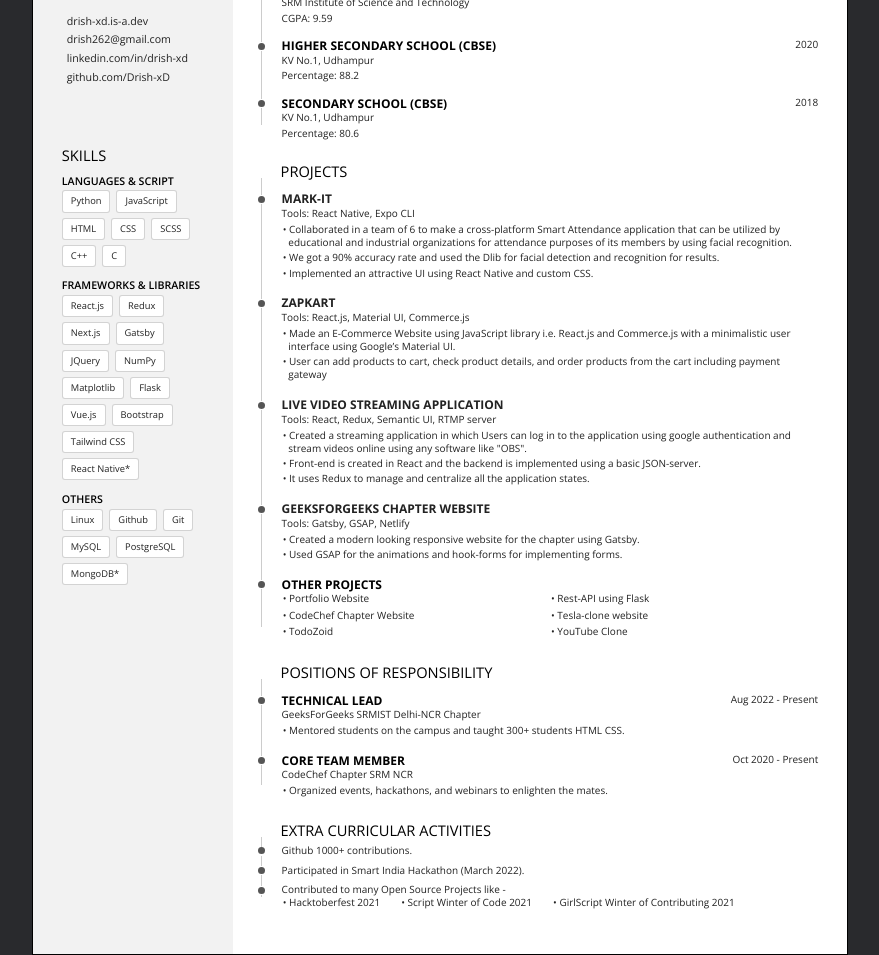
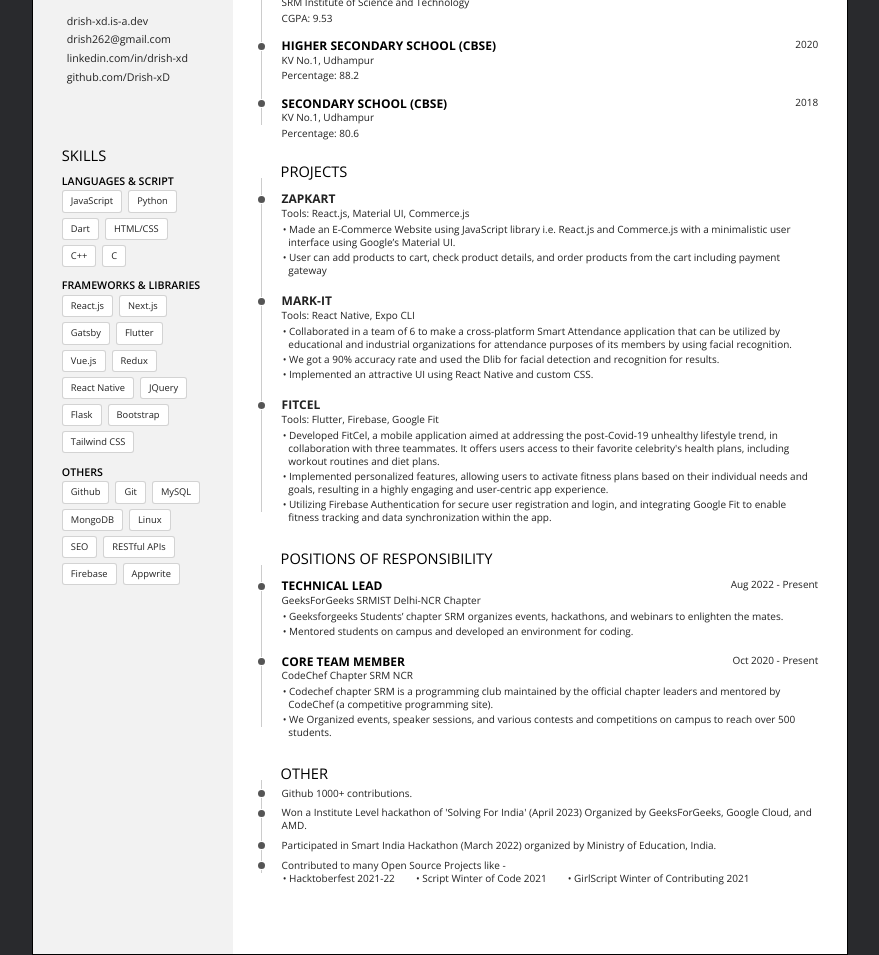
Before and after one commit to Drish-xD/Resume, a plain HTML site: page index.html in a window 1280 px wide. Shown: the part 101-1056 px from the top of the page, without its empty margins (200-1079 px from the left). Drawn offline with nearby package versions, Linux system fonts and the light colour scheme; files that its build step writes are made by us from their sources.

Commit message:
Updated Resume 2023

```diff
--- a/index.html
+++ b/index.html
@@ -13,7 +13,7 @@
     <aside>
       <header id="title">
         <h1>Drish</h1>
-        <span>Web Developer</span>
+        <span>Front-end Developer</span>
       </header>
       <!-- Contacts section -->
       <div id="contact">
@@ -44,11 +44,10 @@
 
         <h3>Languages & Script</h3>
         <ul>
+          <li>JavaScript</li>
           <li>Python</li>
-          <li>JavaScript</li>
-          <li>HTML</li>
-          <li>CSS</li>
-          <li>SCSS</li>
+          <li>Dart</li>
+          <li>HTML/CSS</li>
           <li>C++</li>
           <li>C</li>
         </ul>
@@ -56,27 +55,29 @@
         <h3>Frameworks & Libraries</h3>
         <ul>
           <li>React.js</li>
-          <li>Redux</li>
           <li>Next.js</li>
           <li>Gatsby</li>
+          <li>Flutter</li>
+          <li>Vue.js</li>
+          <li>Redux</li>
+          <li>React Native</li>
           <li>JQuery</li>
-          <li>NumPy</li>
-          <li>Matplotlib</li>
           <li>Flask</li>
-          <li>Vue.js</li>
           <li>Bootstrap</li>
           <li>Tailwind CSS</li>
-          <li>React Native*</li>
         </ul>
 
         <h3>Others</h3>
         <ul>
-          <li>Linux</li>
           <li>Github</li>
           <li>Git</li>
           <li>MySQL</li>
-          <li>PostgreSQL</li>
-          <li>MongoDB*</li>
+          <li>MongoDB</li>
+          <li>Linux</li>
+          <li>SEO</li>
+          <li>RESTful APIs</li>
+          <li>Firebase</li>
+          <li>Appwrite</li>
         </ul>
       </div>
     </aside>
@@ -96,7 +97,7 @@
               <h3>B.Tech in Computer Science and Engineering</h3>
               <span class="place">SRM Institute of Science and Technology</span>
             </header>
-            <div>CGPA: 9.59</div>
+            <div>CGPA: 9.53</div>
           </div>
         </div>
         <div class="blocks">
@@ -133,7 +134,34 @@
           <div class="details">
             <header>
               <h3>
-                <a href="https://github.com/Drish-xD/SIH-Hackthon">Mark-it</a>
+                <a href="https://zapkart-ecom.netlify.app/">Zapkart</a>
+              </h3>
+              <span class="tools"
+                >Tools: React.js, Material UI, Commerce.js</span
+              >
+            </header>
+            <div>
+              <ul>
+                <li>
+                  Made an E-Commerce Website using JavaScript library i.e.
+                  React.js and Commerce.js with a minimalistic user interface
+                  using Google’s Material UI.
+                </li>
+                <li>
+                  User can add products to cart, check product details, and
+                  order products from the cart including payment gateway
+                </li>
+              </ul>
+            </div>
+          </div>
+        </div>
+
+        <div class="blocks">
+          <div class="decorator"></div>
+          <div class="details">
+            <header>
+              <h3>
+                <a href="https://github.com/Drish-xD/Mark-it">Mark-it</a>
               </h3>
               <span class="tools">Tools: React Native, Expo CLI</span>
             </header>
@@ -163,29 +191,36 @@
           <div class="details">
             <header>
               <h3>
-                <a href="https://ecom-material-ui.netlify.app/">Zapkart</a>
+                <a href="https://github.com/orgs/Fitcel/repositories">Fitcel</a>
               </h3>
-              <span class="tools"
-                >Tools: React.js, Material UI, Commerce.js</span
-              >
+              <span class="tools">Tools: Flutter, Firebase, Google Fit</span>
             </header>
             <div>
               <ul>
                 <li>
-                  Made an E-Commerce Website using JavaScript library i.e.
-                  React.js and Commerce.js with a minimalistic user interface
-                  using Google’s Material UI.
+                  Developed FitCel, a mobile application aimed at addressing the
+                  post-Covid-19 unhealthy lifestyle trend, in collaboration with
+                  three teammates. It offers users access to their favorite
+                  celebrity's health plans, including workout routines and diet
+                  plans.
                 </li>
                 <li>
-                  User can add products to cart, check product details, and
-                  order products from the cart including payment gateway
+                  Implemented personalized features, allowing users to activate
+                  fitness plans based on their individual needs and goals,
+                  resulting in a highly engaging and user-centric app
+                  experience.
+                </li>
+                <li>
+                  Utilizing Firebase Authentication for secure user registration
+                  and login, and integrating Google Fit to enable fitness
+                  tracking and data synchronization within the app.
                 </li>
               </ul>
             </div>
           </div>
         </div>
 
-        <div class="blocks">
+        <!-- <div class="blocks">
           <div class="decorator"></div>
           <div class="details">
             <header>
@@ -217,72 +252,7 @@
               </ul>
             </div>
           </div>
-        </div>
-        <div class="blocks">
-          <div class="decorator"></div>
-          <div class="details">
-            <header>
-              <h3>
-                <a href="https://gfg-ncr.netlify.app/"
-                  >GeeksForGeeks Chapter Website</a
-                >
-              </h3>
-              <span class="tools">Tools: Gatsby, GSAP, Netlify</span>
-            </header>
-            <div>
-              <ul>
-                <li>
-                  Created a modern looking responsive website for the chapter
-                  using Gatsby.
-                </li>
-                <li>
-                  Used GSAP for the animations and hook-forms for implementing
-                  forms.
-                </li>
-              </ul>
-            </div>
-          </div>
-        </div>
-
-        <div class="blocks others">
-          <div class="decorator"></div>
-          <div class="details">
-            <header>
-              <h3>Other projects</h3>
-            </header>
-            <div class="flex">
-              <ul>
-                <li>
-                  <a href="https://drish-xd.is-a.dev/">Portfolio Website</a>
-                </li>
-                <li>
-                  <a href="https://chef.is-a.dev/">CodeChef Chapter Website</a>
-                </li>
-                <li>
-                  <a href="https://todozoid.netlify.app/">TodoZoid</a>
-                </li>
-              </ul>
-
-              <ul>
-                <li>
-                  <a href="https://github.com/Drish-xD/rest-api">
-                    Rest-API using Flask
-                  </a>
-                </li>
-                <li>
-                  <a href="https://drish-xd.is-a.dev/Tesla-clone/"
-                    >Tesla-clone website</a
-                  >
-                </li>
-                <li>
-                  <a href="https://drish-youtube-clone.netlify.app/">
-                    YouTube Clone
-                  </a>
-                </li>
-              </ul>
-            </div>
-          </div>
-        </div>
+        </div> -->
       </section>
 
       <!-- Postion of Responsibility -->
@@ -299,8 +269,12 @@
             </header>
             <div>
               <li>
-                Mentored students on the campus and taught 300+ students HTML
-                CSS.
+                Geeksforgeeks Students’ chapter SRM organizes events,
+                hackathons, and webinars to enlighten the mates.
+              </li>
+              <li>
+                Mentored students on campus and developed an environment for
+                coding.
               </li>
             </div>
           </div>
@@ -315,8 +289,13 @@
             </header>
             <div>
               <li>
-                Organized events, hackathons, and webinars to enlighten the
-                mates.
+                Codechef chapter SRM is a programming club maintained by the
+                official chapter leaders and mentored by CodeChef (a competitive
+                programming site).
+              </li>
+              <li>
+                We Organized events, speaker sessions, and various contests and
+                competitions on campus to reach over 500 students.
               </li>
             </div>
           </div>
@@ -324,7 +303,7 @@
       </section>
 
       <section class="container" id="activites">
-        <h2><i class="fa fa-tasks-alt"></i>EXTRA CURRICULAR ACTIVITIES</h2>
+        <h2><i class="fa fa-tasks-alt"></i>Other</h2>
 
         <div class="blocks">
           <div class="decorator"></div>
@@ -334,7 +313,16 @@
         <div class="blocks">
           <div class="decorator"></div>
           <div class="details">
-            Participated in Smart India Hackathon (March 2022).
+            Won a Institute Level hackathon of 'Solving For India' (April 2023)
+            Organized by GeeksForGeeks, Google Cloud, and AMD.
+          </div>
+        </div>
+
+        <div class="blocks">
+          <div class="decorator"></div>
+          <div class="details">
+            Participated in Smart India Hackathon (March 2022) organized by
+            Ministry of Education, India.
           </div>
         </div>
 
@@ -343,7 +331,7 @@
           <div class="details">
             Contributed to many Open Source Projects like -
             <ul>
-              <li>Hacktoberfest 2021</li>
+              <li>Hacktoberfest 2021-22</li>
               <li>Script Winter of Code 2021</li>
               <li>GirlScript Winter of Contributing 2021</li>
             </ul>
```
